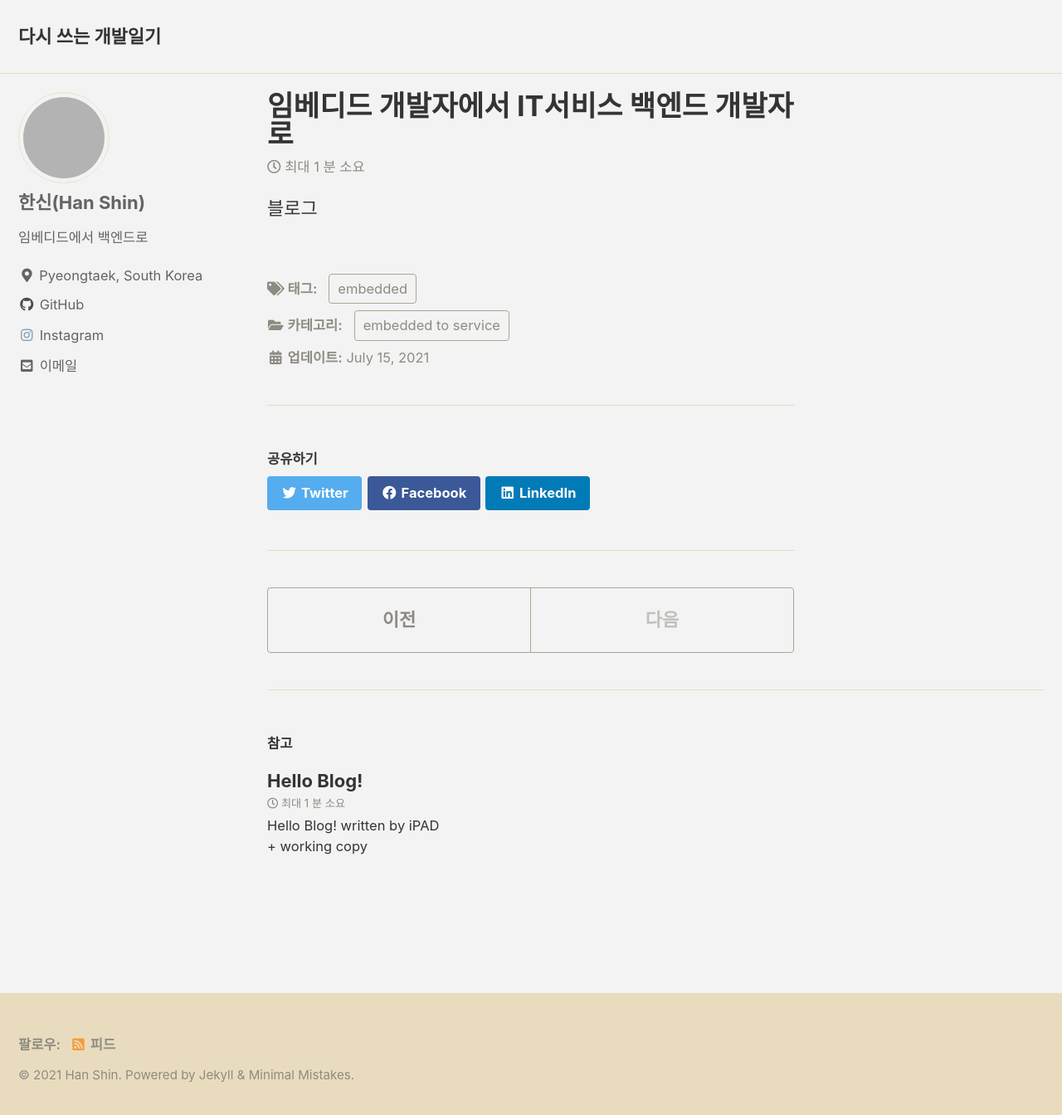
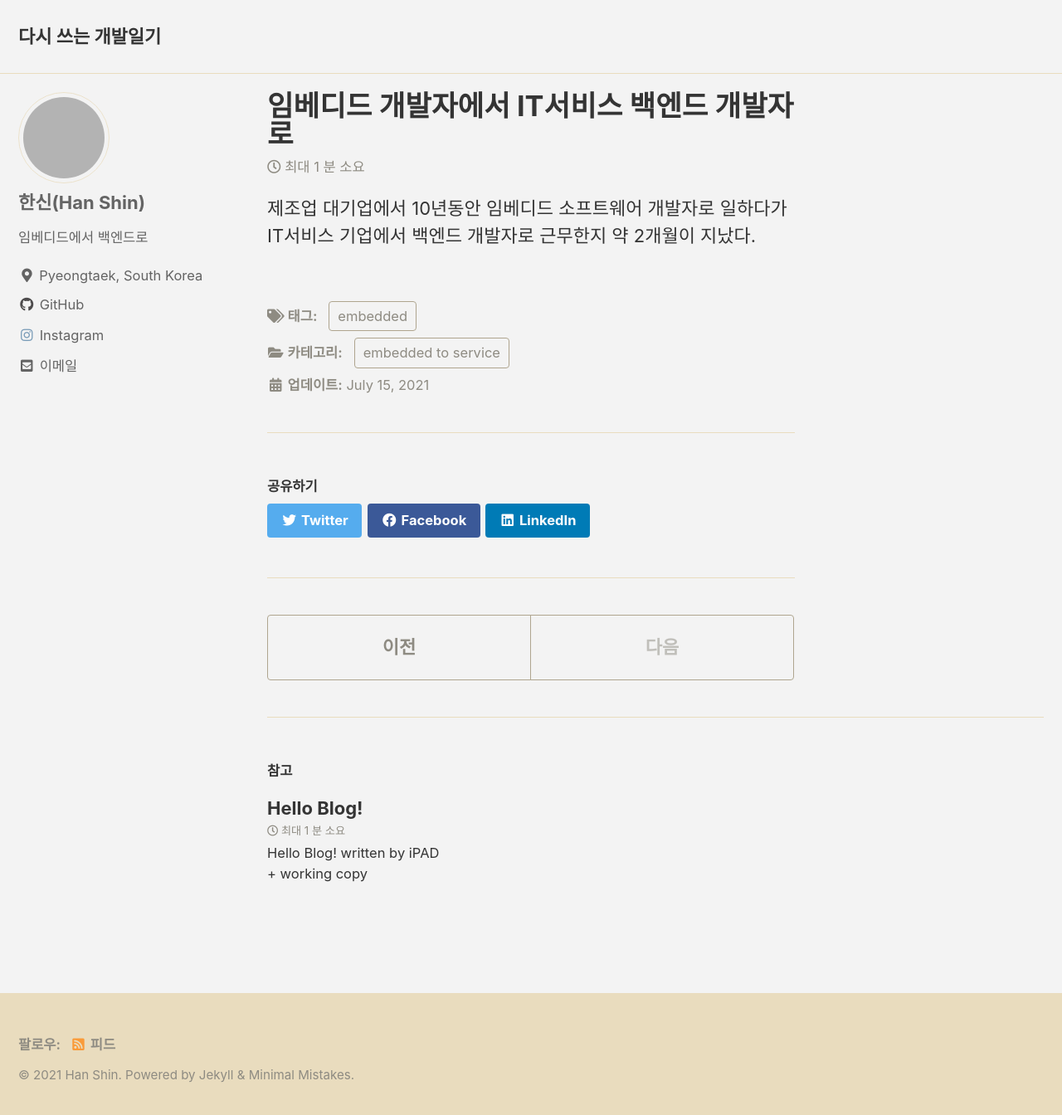
Before and after one commit to ha7sh17/ha7sh17.github.io, a Jekyll site: the page built from _posts/2021-07-15-post-e2s_preface.md, in a window 1280 px wide and 1352 px high. Shown: the top 1344 px of the window at 83% size. Built offline with Jekyll 4.4.1, drawn with Linux system fonts in a browser that asks for light colours; cached includes are drawn as plain includes; grey boxes are pictures that could not be loaded.

Commit message:
commit test
test

```diff
--- a/_posts/2021-07-15-post-e2s_preface.md
+++ b/_posts/2021-07-15-post-e2s_preface.md
@@ -6,4 +6,4 @@ tags:
   - embedded
 ---
 
-블로그
+제조업 대기업에서 10년동안 임베디드 소프트웨어 개발자로 일하다가 IT서비스 기업에서 백엔드 개발자로 근무한지 약 2개월이 지났다.
```
